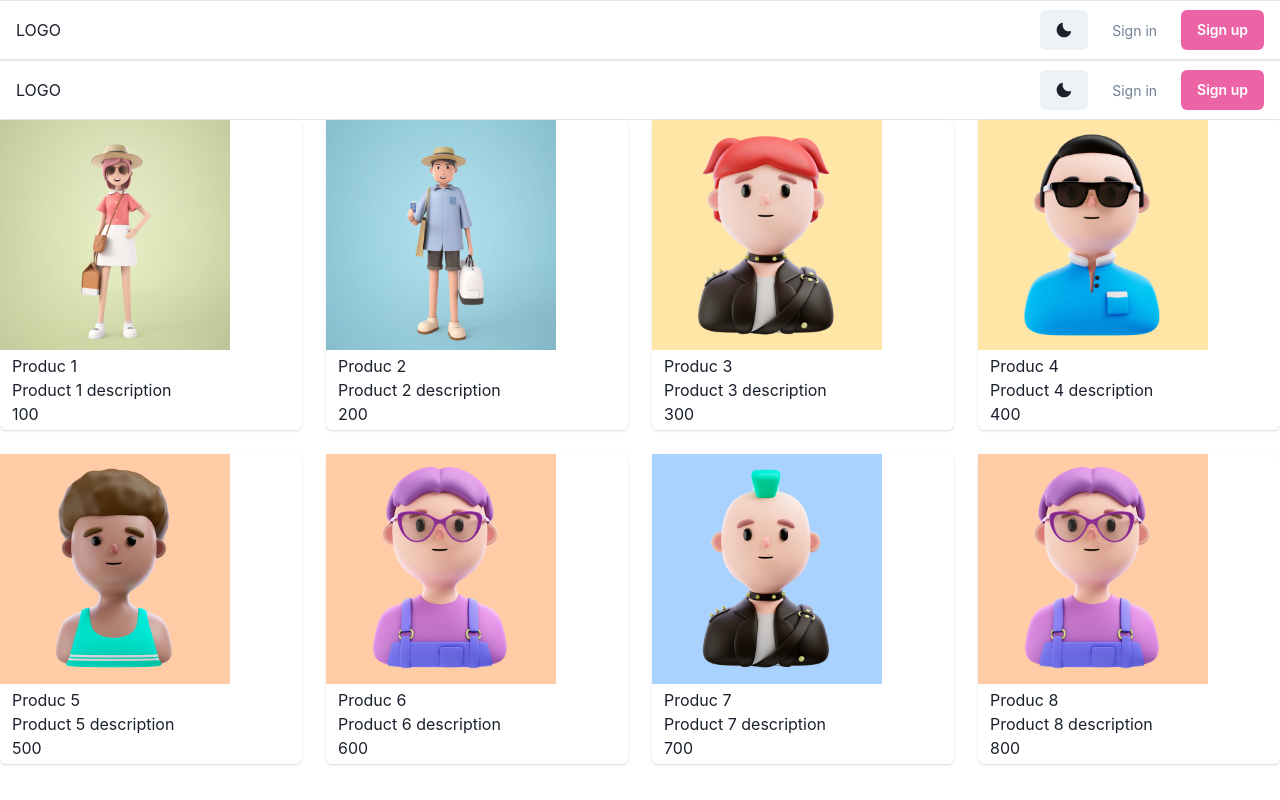
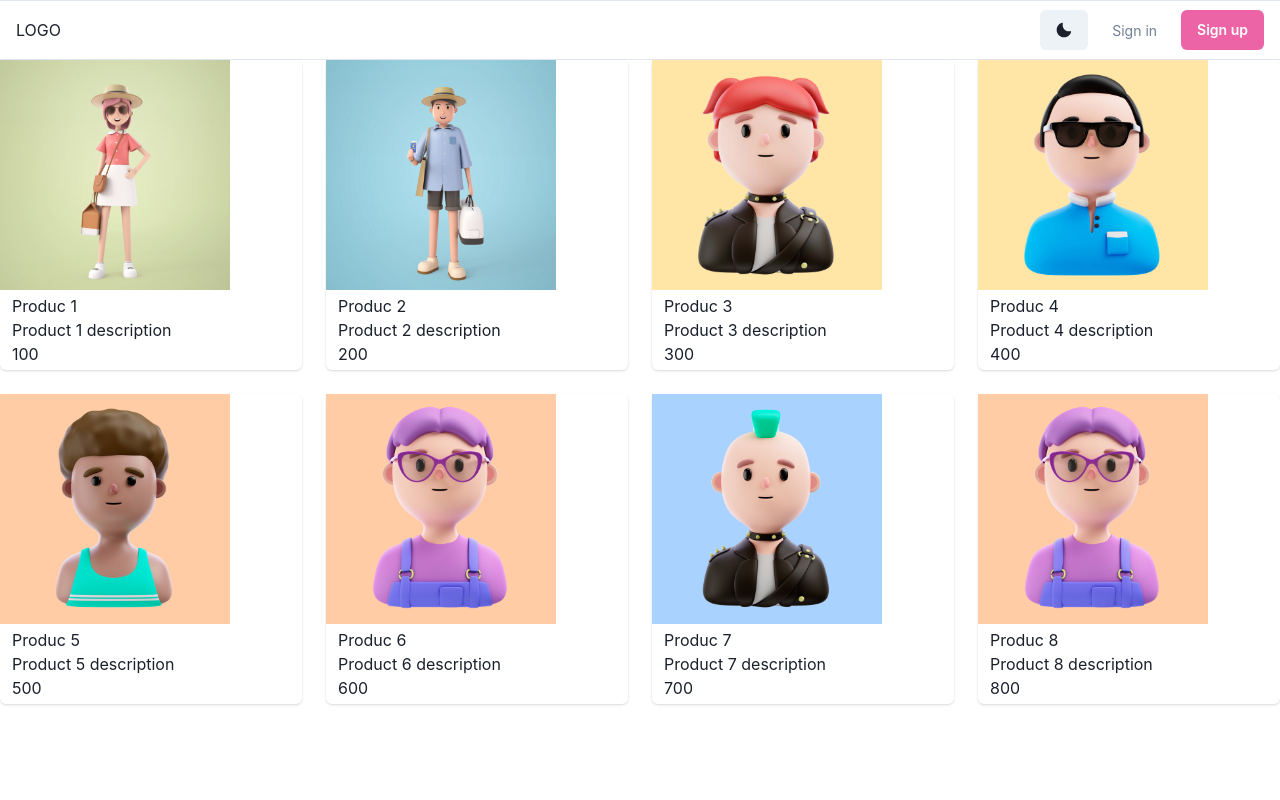
Before and after one commit to jesualujan/g25-web-a, a Next.js app in the folder ecommerce-full-stack/: page / in a window 1280 px wide. Built offline with nearby package versions, Linux system fonts and the light colour scheme.

Commit message:
✨ Quitamos el componente Layout

```diff
--- a/ecommerce-full-stack/pages/index.js
+++ b/ecommerce-full-stack/pages/index.js
@@ -1,13 +1,10 @@
-import Layout from "../components/Layout"
 import { Image } from "@chakra-ui/react"
 import Products from "../components/Products"
 
 export default function Home() {
   return (
     <>
-      <Layout>
         <Products/>
-      </Layout>
     </>
   )
 }
```
